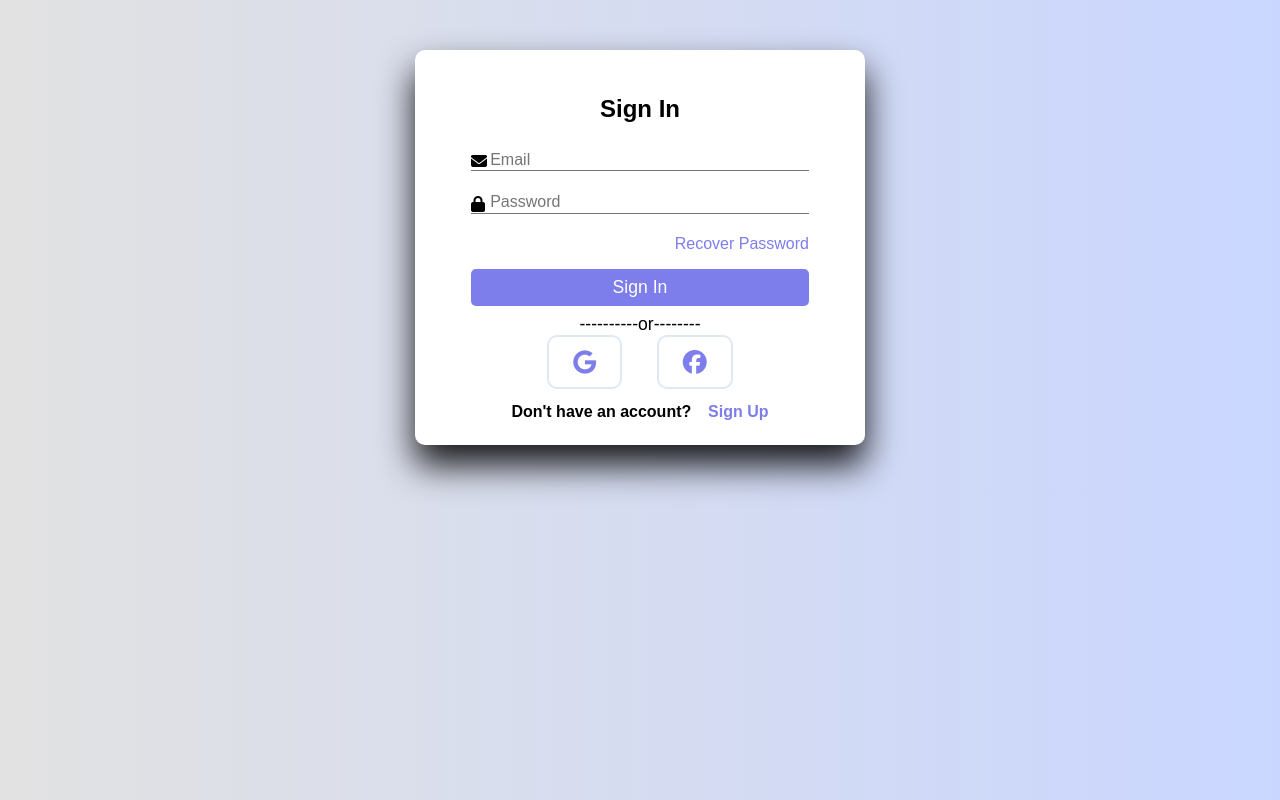
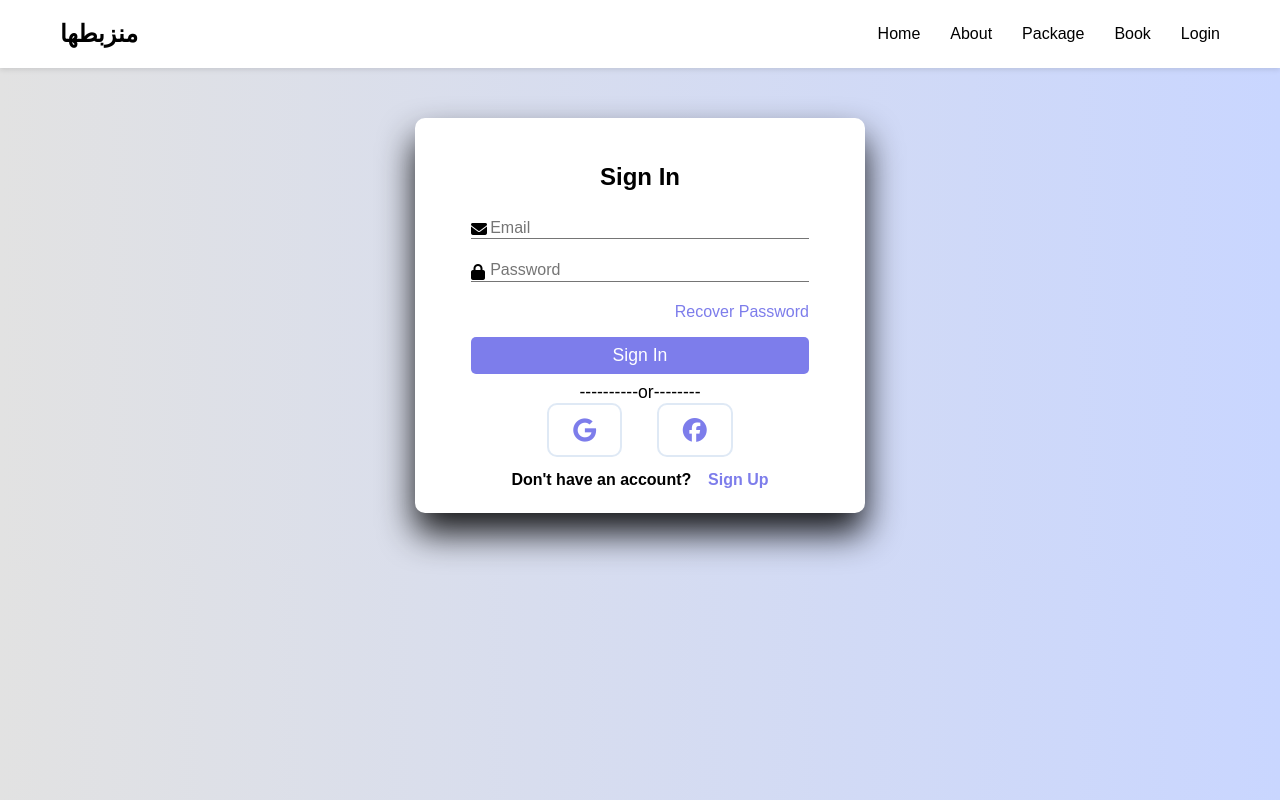
Before and after one commit to danasawalmeh/mezabettha, a PHP site: page / in a window 1280 px wide. Run offline with PHP 8.4, Linux system fonts and the light colour scheme; the visitor is signed in with stand-in values (Sample User, id 1).

Commit message:
Add files via upload

```diff
--- a/index.php
+++ b/index.php
@@ -1,13 +1,71 @@
+<?session_start();
+if (!isset($_SESSION['email'])) {
+    header("Location: home.php");
+    exit();
+}?>
+
+
 <!DOCTYPE html>
 <html lang="en">
 <head>
+
+  <style>
+    * {
+      margin: 0;
+      padding: 0;
+      box-sizing: border-box;
+    }
+    body {
+      font-family: 'Arial', sans-serif;
+    }
+    nav {
+      display: flex;
+      justify-content: space-between;
+      align-items: center;
+      background-color: #fff;
+      padding: 20px 60px;
+      box-shadow: 0 2px 5px rgba(0,0,0,0.1);
+    }
+    .logo {
+      font-size: 24px;
+      font-weight: bold;
+      font-family: 'Cairo', sans-serif; /* for Arabic-friendly font */
+    }
+    .nav-links {
+      display: flex;
+      gap: 30px;
+    }
+    .nav-links a {
+      text-decoration: none;
+      color: #000;
+      font-size: 16px;
+      font-weight: 500;
+    }
+    .nav-links a:hover {
+      color: #4486ad;
+    }
+  </style>
+  <nav>
+  <div class="logo">منزبطها</div>
+  <div class="nav-links">
+    <a href="home.php">Home</a>
+    <a href="about.php">About</a>
+    <a href="package.php">Package</a>
+    <a href="book.php">Book</a>
+    <a href="index.php">Login</a>
+
+  </div>
+</nav>
 <meta charset="UTF-8" />
   <meta name="viewport" content="width=device-width, initial-scale=1.0"/>
   <title>Register & Login</title>
   <link rel="stylesheet" href="https://cdnjs.cloudflare.com/ajax/libs/font-awesome/6.5.1/css/all.min.css" />
   <link rel="stylesheet" href="style.css" />
+
 </head>
 <body>
+
+
 
   <!-- Register Form -->
   <div class="container" id="signup" style="display: none;">
@@ -37,8 +95,8 @@
     </form>
     <p class="or">----------or--------</p>
     <div class="icons">
-      <i class="fab fa-google"></i>
-      <i class="fab fa-facebook"></i>
+      <a href="google_auth.php"><i class="fab fa-google"></i></a>
+      <a href="facebook_auth.php"><i class="fab fa-facebook"></i></a>
     </div>
     <div class="links">
       <p>Already have an account?</p>
@@ -65,14 +123,15 @@
     </form>
     <p class="or">----------or--------</p>
     <div class="icons">
-      <i class="fab fa-google"></i>
-      <i class="fab fa-facebook"></i>
+      <a href="google_auth.php"><i class="fab fa-google"></i></a>
+      <a href="facebook_auth.php"><i class="fab fa-facebook"></i></a>
     </div>
     <div class="links">
       <p>Don't have an account?</p>
       <button id="signUpButton">Sign Up</button>
     </div>
   </div>
+
   <script>
     document.addEventListener("DOMContentLoaded", function () {
       const signUpButton = document.getElementById("signUpButton");
@@ -80,20 +139,16 @@
       const signUpForm = document.getElementById("signup");
       const signInForm = document.getElementById("signIn");
 
-   // Show Sign Up form
       signUpButton.addEventListener("click", function () {
         signUpForm.style.display = "block";
         signInForm.style.display = "none";
       });
 
-   // Show Sign In form
       signInButton.addEventListener("click", function () {
         signUpForm.style.display = "none";
         signInForm.style.display = "block";
       });
     });
   </script>
-
-  <script src="script.js"></script>
 </body>
 </html>
```
Also changed, not shown: register.php (added, +61 -0 lines). Lines whose indentation alone changed are shown as unchanged.
